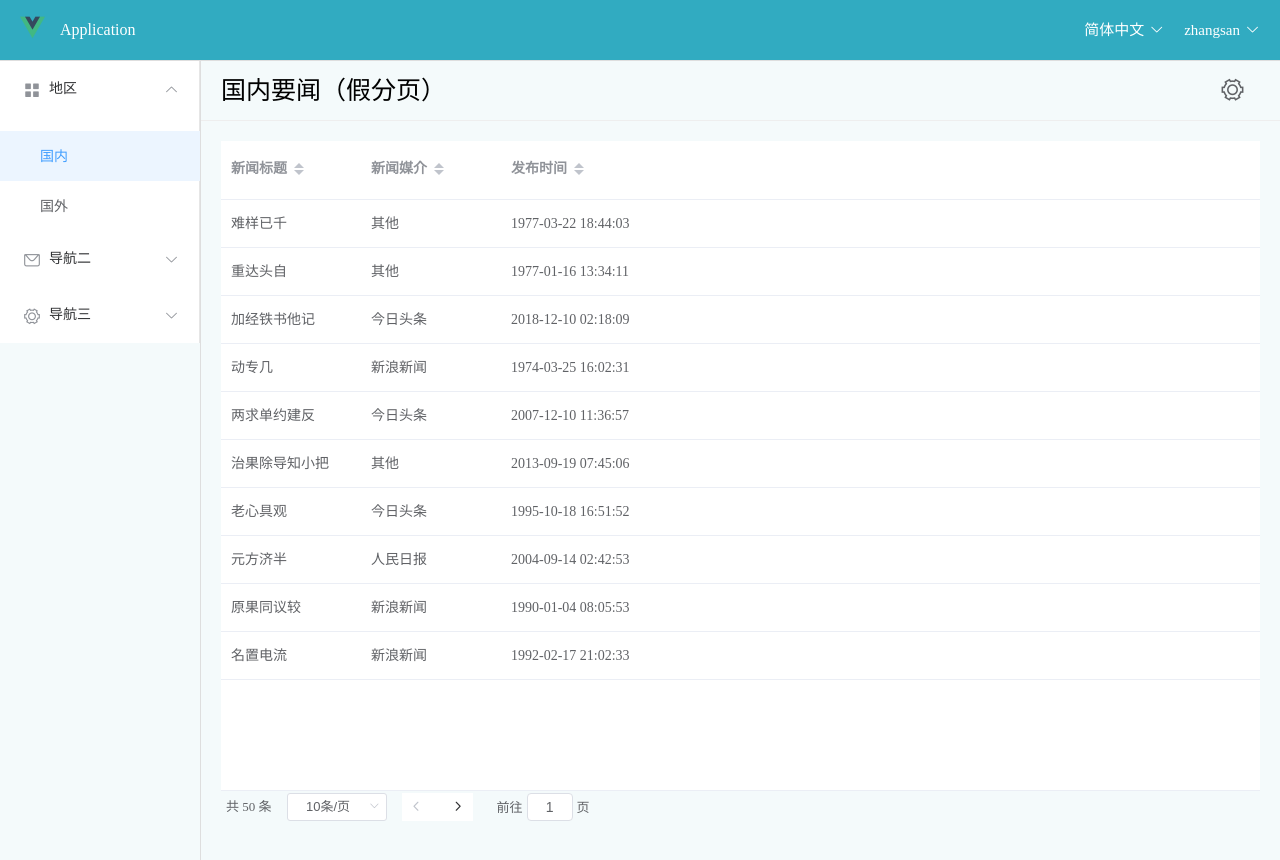
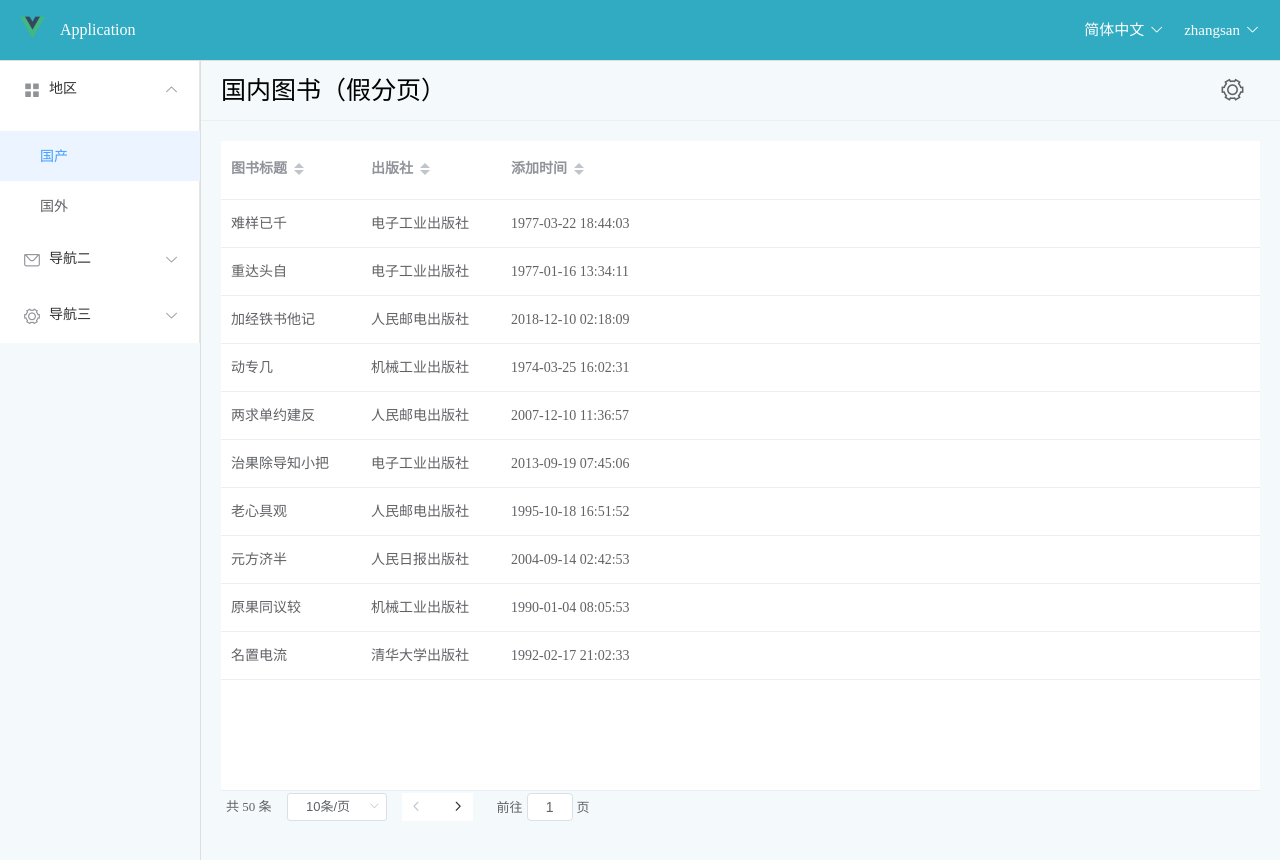
Before and after one commit to jadonyan/vue3_news, a Vue app: page /login in a window 1280 px wide. Both pictures are taken after a click on the button "登录". Shown: the top 860 px of the page. Built offline with nearby package versions, Linux system fonts and the light colour scheme; the HTML template or start-up script is replaced by a standard one.

Commit message:
feat, change news to books

```diff
--- a/src/components/menu.vue
+++ b/src/components/menu.vue
@@ -5,7 +5,7 @@
                 <template slot="title"><i class="el-icon-menu"></i>地区</template>
                 <el-menu-item-group>
                     <el-menu-item index="1-1" :class="currRouteName === 'home' ? 'active':''">
-                        <el-link href="home" :underline="false">国内</el-link>
+                        <el-link href="home" :underline="false">国产</el-link>
                     </el-menu-item>
                     <el-menu-item index="1-2" :class="currRouteName === 'abroad' ? 'active':''">
                         <el-link href="abroad" :underline="false">国外</el-link>
--- a/src/mock/mock.js
+++ b/src/mock/mock.js
@@ -6,18 +6,18 @@ Mock.mock("http://www.location.com/login","post",{
 });
 
 //数据模块
-const presslist=['人民日报',"今日头条","新浪新闻","其他"]
-const newsData = Mock.mock({
-    "newslist|50": [
-        {"news_id|+1":101,"news_title":"@ctitle",
-            "news_press|1":presslist,"news_time":"@date('yyyy-MM-dd HH:mm:ss')"
+const presslist=['人民日报出版社', '人民邮电出版社', '清华大学出版社', '机械工业出版社', '电子工业出版社']
+const booksData = Mock.mock({
+    "bookslist|50": [
+        {"book_id|+1":101,"book_title":"@ctitle",
+            "book_press|1":presslist,"book_time":"@date('yyyy-MM-dd HH:mm:ss')"
         }
     ],
     "totalCount":50
 });
-Mock.mock(new RegExp("http://www.location.com/news/list.*"), "get", (options) => {
+Mock.mock(new RegExp("http://www.location.com/books/list.*"), "get", (options) => {
     const page = GET("page",options.url,1),pagesize=GET("size",options.url,10);
-    return getDataByPage(page,pagesize,newsData,"newslist")
+    return getDataByPage(page,pagesize,booksData,"bookslist")
 })
 //根据页码 页尺寸 来过滤数据
 function getDataByPage(page, pagesize, data, key) {
@@ -34,7 +34,7 @@ function getDataByPage(page, pagesize, data, key) {
 }
 
 //获取所有数据，假分页
-Mock.mock("http://www.location.com/news/all","get", newsData);
+Mock.mock("http://www.location.com/books/all","get", booksData);
 
 
 /**
--- a/src/page/abroad/index.vue
+++ b/src/page/abroad/index.vue
@@ -11,43 +11,43 @@
 </template>
 
 <script>
-    import Header from '../../components/header.vue'
-    import Menu from '../../components/menu.vue'
-    import Main from '../../components/main.vue'
+    import Header from '@/components/header.vue'
+    import Menu from '@/components/menu.vue'
+    import Main from '@/components/main.vue'
 
     export default {
         data() {
             return {
-                title:'国外要闻（真分页）',
+                title:'国外图书（真分页）',
                 tableData: [],
                 currentPage: 1,
                 pageSize: 10,
                 totalCount: 0,
                 columnData:[
                     {
-                        prop:'news_title',
-                        label: '新闻标题',
+                        prop:'book_title',
+                        label: '图书标题',
                         width: '140',
                     },
                     {
-                        prop:'news_press',
-                        label: '新闻媒介',
+                        prop:'book_press',
+                        label: '出版社',
                         width: '140',
                     },
                     {
-                        prop:'news_time',
-                        label: '发布时间',
+                        prop:'book_time',
+                        label: '添加时间',
                         width: '',
                     },
                 ],
             }
         },
         methods:{
-            getNews(){
-                this.$axios.get("http://www.location.com/news/list?page=" + this.currentPage + "&size=" + this.pageSize)
+            getBooks(){
+                this.$axios.get("http://www.location.com/books/list?page=" + this.currentPage + "&size=" + this.pageSize)
                     .then((response)=>{
                         this.clog('call axios to get data');
-                        this.tableData=response.data.newslist;
+                        this.tableData=response.data.bookslist;
                         this.totalCount = response.data.totalCount;//总条数
                     })
             }
@@ -56,14 +56,14 @@
             Header,Menu,Main
         },
         created(){
-            this.getNews();
+            this.getBooks();
         },
         watch:{
             currentPage() {
-                this.getNews();
+                this.getBooks();
             },
             pageSize() {
-                this.getNews();
+                this.getBooks();
             }
         }
     }
--- a/src/page/home/index.vue
+++ b/src/page/home/index.vue
@@ -10,14 +10,14 @@
 </template>
 
 <script>
-    import Header from '../../components/header.vue'
-    import Menu from '../../components/menu.vue'
-    import Main from '../../components/main.vue'
+    import Header from '@/components/header.vue'
+    import Menu from '@/components/menu.vue'
+    import Main from '@/components/main.vue'
 
     export default {
         data() {
             return {
-                title:'国内要闻（假分页）',
+                title:'国内图书（假分页）',
                 tableData: [],
                 allData:[],
                 currentPage: 1,
@@ -25,29 +25,29 @@
                 totalCount: 0,
                 columnData:[
                     {
-                        prop:'news_title',
-                        label: '新闻标题',
+                        prop:'book_title',
+                        label: '图书标题',
                         width: '140',
                     },
                     {
-                        prop:'news_press',
-                        label: '新闻媒介',
+                        prop:'book_press',
+                        label: '出版社',
                         width: '140',
                     },
                     {
-                        prop:'news_time',
-                        label: '发布时间',
+                        prop:'book_time',
+                        label: '添加时间',
                         width: '',
                     },
                 ],
             }
         },
         methods:{
-            getNews(){
-                this.$axios.get("http://www.location.com/news/all")
+            getBooks(){
+                this.$axios.get("http://www.location.com/books/all")
                     .then((response)=>{
                         this.clog('call axios to get data');
-                        this.allData = response.data.newslist;
+                        this.allData = response.data.bookslist;
                         this.totalCount = response.data.totalCount;//总条数
                     });
             }
@@ -56,7 +56,7 @@
             Header,Menu,Main
         },
         created(){
-            this.getNews();
+            this.getBooks();
         },
         computed:{
             filterData(){
--- a/src/page/login/index.vue
+++ b/src/page/login/index.vue
@@ -32,7 +32,7 @@
 </template>
 
 <script>
-    import Languages from '../../components/languages.vue'
+    import Languages from '@/components/languages.vue'
 
     export default {
         data() {
```
Also changed, not shown: src/main.js (+5 -5 lines).
